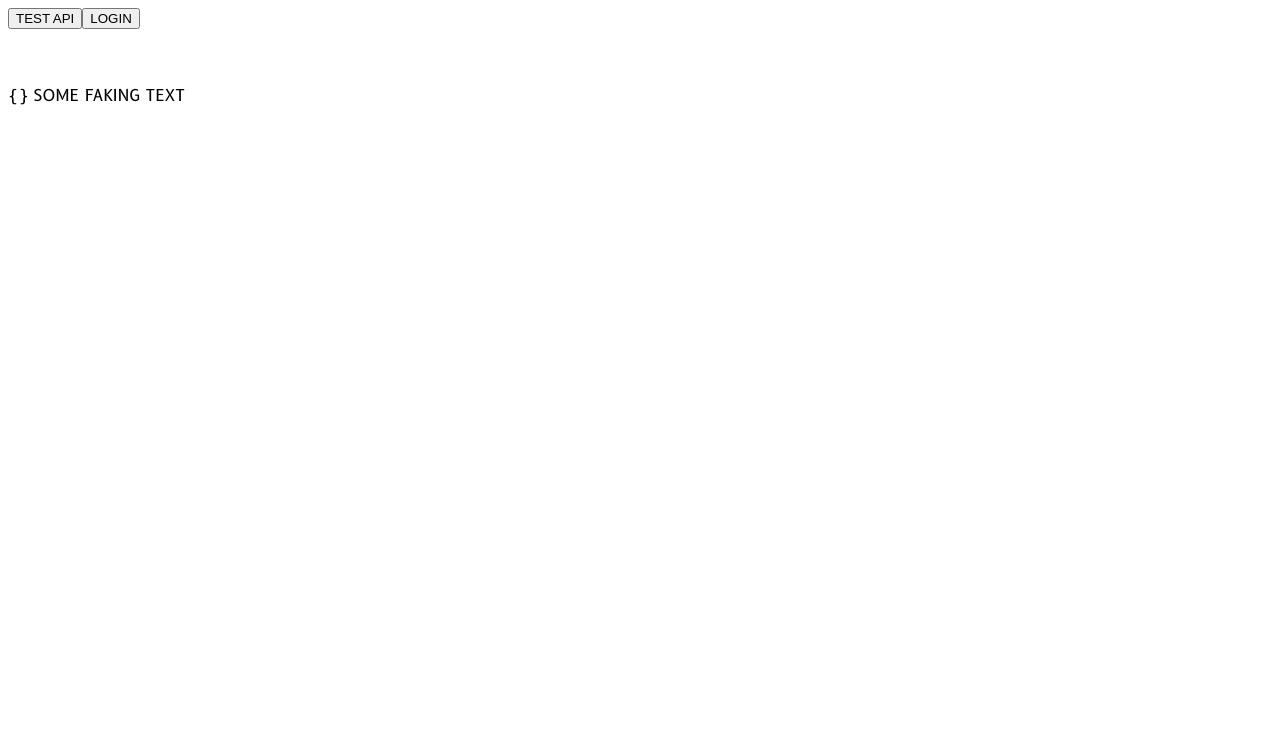
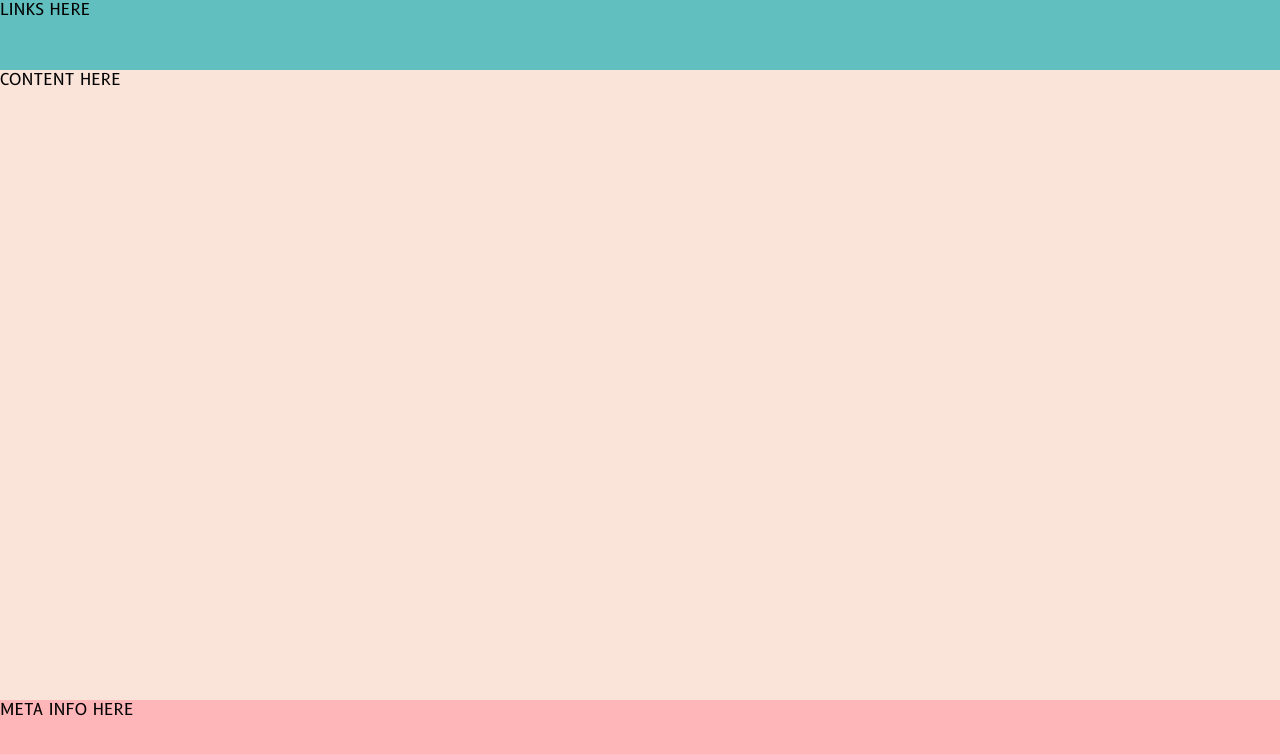
Before and after one commit to ArvApu/recipes-web-app, a Vue app: page / in a window 1280 px wide. Shown: the top 754 px of the page. Built offline with nearby package versions, Linux system fonts and the light colour scheme; no server answers.

Commit message:
added header content and footer

```diff
--- a/src/App.vue
+++ b/src/App.vue
@@ -1,28 +1,17 @@
 <template>
   <div id="app">
-    <router-view/>
+    <header id="header"> LINKS HERE  </header>
+
+    <div id="content">
+      CONTENT HERE
+      <!-- <router-view/> -->
+    </div>
+
+    <footer id="footer"> META INFO HERE  </footer>
   </div>
 </template>
 
 <style>
-/* #app {
-  font-family: Avenir, Helvetica, Arial, sans-serif;
-  -webkit-font-smoothing: antialiased;
-  -moz-osx-font-smoothing: grayscale;
-  text-align: center;
-  color: #2c3e50;
-}
-
-#nav {
-  padding: 30px;
-}
-
-#nav a {
-  font-weight: bold;
-  color: #2c3e50;
-}
-
-#nav a.router-link-exact-active {
-  color: #42b983;
-} */
+  @import './assets/css/main.css';
+  /* Can add style here or in main.css file */
 </style>
--- a/src/assets/css/main.css
+++ b/src/assets/css/main.css
@@ -19,6 +19,48 @@
     font-style: italic;
 }
 
-body {
+* {
+    overflow-x: hidden;
+    box-sizing: border-box;
+}
+
+:root {
+    --main-bg-color: #fae3d9;
+    --primary-color: #61c0bf;
+    --secondary-color: #ffb6b9;
+    --help-color: #61c0bf;
+}
+
+html, body, #app {
     font-family: "B612", sans-serif;
+    height: 100%;
+    min-height: 100%;
+    margin:0;
 }
+
+body, #app{
+    display: flex;
+    flex-direction: column;
+}
+
+#header {
+    height: 70px;
+    background-color:#61c0bf;
+    flex: none;
+}
+
+#content {
+    background-color:#fae3d9;
+    overflow-y: scroll;
+    -webkit-overflow-scrolling: touch;
+    flex: auto;
+    padding-right: 17px;
+    width: 100%;
+    box-sizing: content-box;
+}
+
+#footer {
+    height: 100px;
+    background-color:#ffb6b9;
+    flex: none;
+}
--- a/src/main.js
+++ b/src/main.js
@@ -1,7 +1,6 @@
 import Vue from 'vue'
 import App from './App.vue'
 import router from './router'
-import './assets/css/main.css';
 
 Vue.config.productionTip = false
 
--- a/src/views/Home.vue
+++ b/src/views/Home.vue
@@ -8,8 +8,6 @@
     <br>
     <br>
     {{ this.user }}
-
-    SOME FAKING TEXT
 
   </div>
 </template>
```
